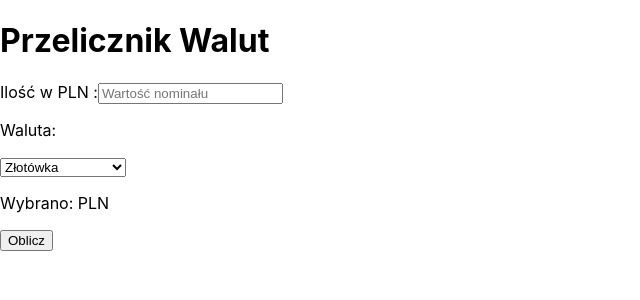
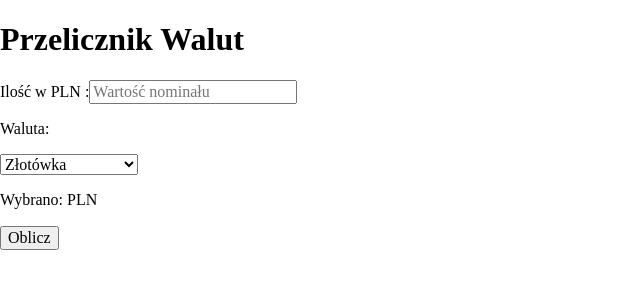
Before and after one commit to streetwolf123/currency-converter__react, a React (Create React App) app: page / in a window 1280 px wide. Shown: the top 300 px of the page, without its empty margins (0-640 px from the left). Built offline with nearby package versions, Linux system fonts and the light colour scheme.

Commit message:
moralized added

```diff
--- a/public/index.html
+++ b/public/index.html
@@ -25,6 +25,7 @@
       Learn how to configure a non-root public URL by running `npm run build`.
     -->
     <title>React App</title>
+    <link rel="stylesheet" href="https://cdnjs.cloudflare.com/ajax/libs/normalize/8.0.1/normalize.min.css">
   </head>
   <body>
     <noscript>You need to enable JavaScript to run this app.</noscript>
--- a/src/index.css
+++ b/src/index.css
@@ -1,13 +1,9 @@
-body {
-  margin: 0;
-  font-family: -apple-system, BlinkMacSystemFont, 'Segoe UI', 'Roboto', 'Oxygen',
-    'Ubuntu', 'Cantarell', 'Fira Sans', 'Droid Sans', 'Helvetica Neue',
-    sans-serif;
-  -webkit-font-smoothing: antialiased;
-  -moz-osx-font-smoothing: grayscale;
+html {
+  box-sizing: border-box;
 }
 
-code {
-  font-family: source-code-pro, Menlo, Monaco, Consolas, 'Courier New',
-    monospace;
+*,
+::after,
+::before {
+  box-sizing: inherit;
 }
```
